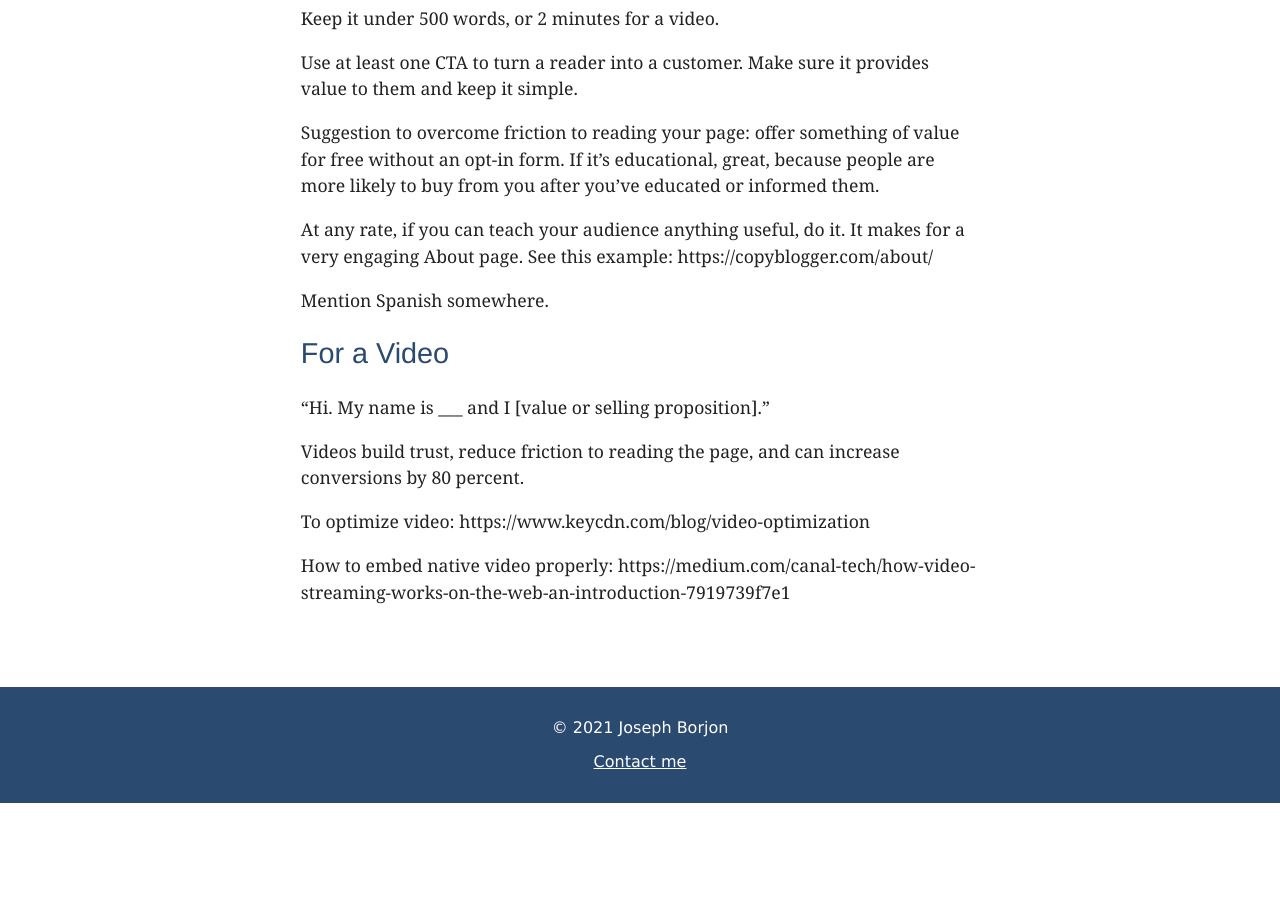
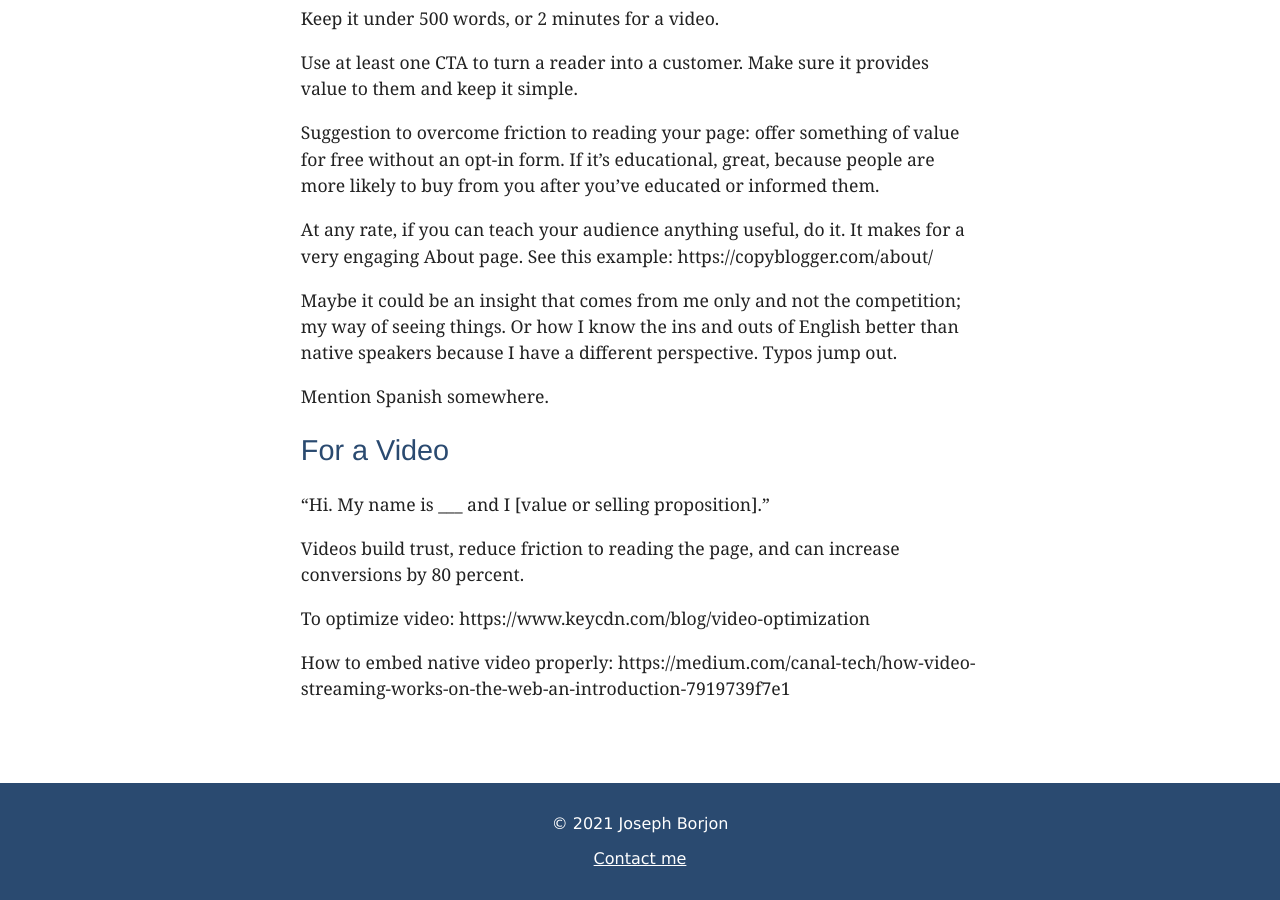
Before and after one commit to jborjon/jborjon.github.io, a Jekyll site: the page built from about-page-notes.md, in a window 1280 px wide and 900 px high, scrolled down 1025 px. Built offline with Jekyll 4.4.1, drawn with Linux system fonts in a browser that asks for light colours; some web fonts are replaced; our own code applies the rules of GitHub Pages for plain Markdown files; before the commit the page ends 1828 px from its top, so only the background shows below that.

Commit message:
Add quick note

```diff
--- a/about-page-notes.md
+++ b/about-page-notes.md
@@ -28,6 +28,8 @@ Suggestion to overcome friction to reading your page: offer something of value f
 
 At any rate, if you can teach your audience anything useful, do it. It makes for a very engaging About page. See this example: https://copyblogger.com/about/
 
+Maybe it could be an insight that comes from me only and not the competition; my way of seeing things. Or how I know the ins and outs of English better than native speakers because I have a different perspective. Typos jump out.
+
 Mention Spanish somewhere.
 
 ## For a Video
```
